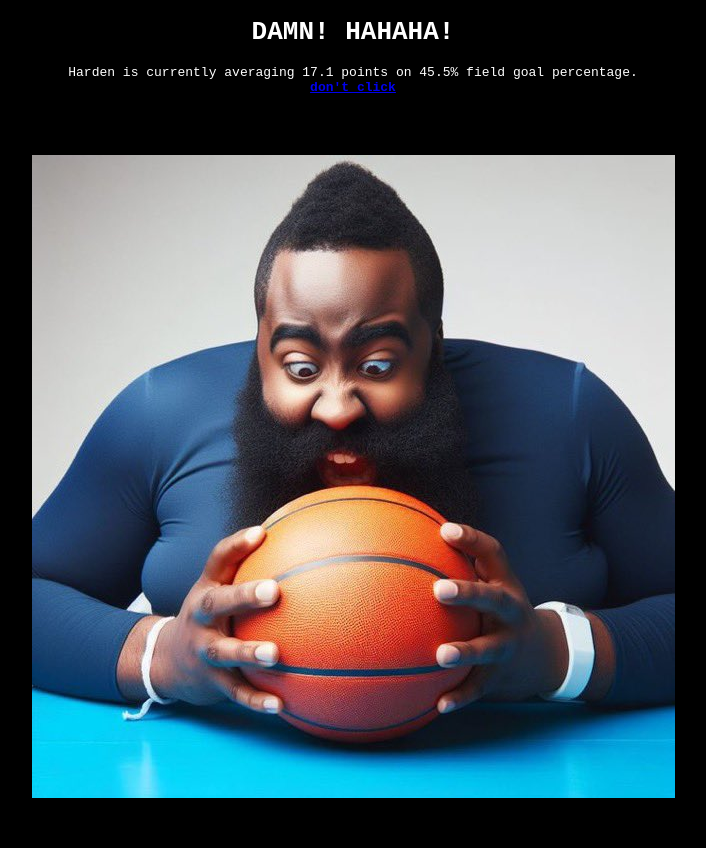
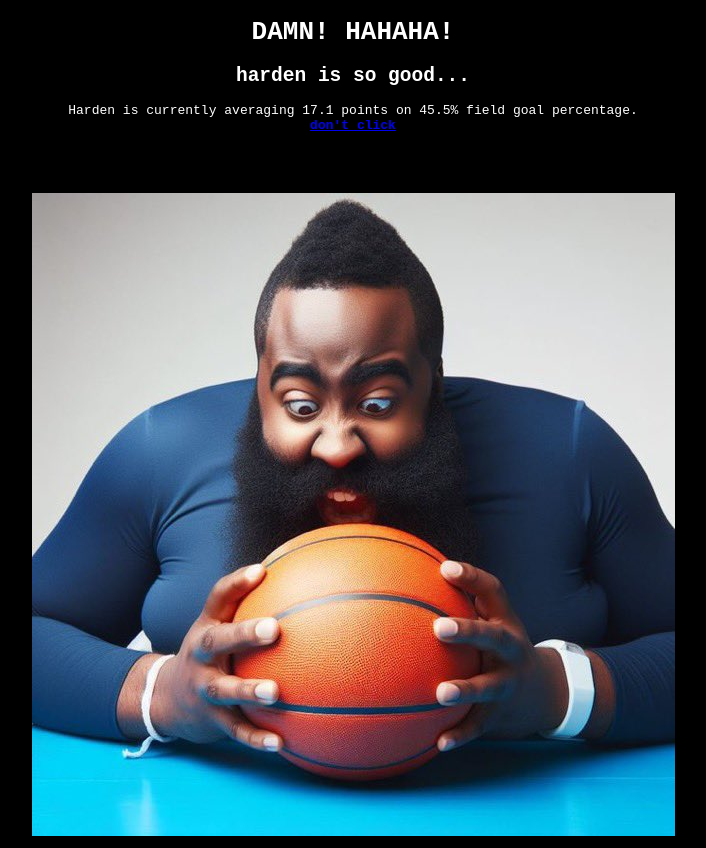
Before and after one commit to drinkingwateronly/hardenBall, a plain HTML site: page index.html in a window 1280 px wide. Shown: the whole page, without its empty margins (287-993 px from the left). Before the commit the page ends 810 px from the top, so only its background shows below. Drawn offline with Linux system fonts and the light colour scheme.

Commit message:
patch 0.02

```diff
--- a/index.html
+++ b/index.html
@@ -11,6 +11,7 @@
 </head>
 <body>
     <h1>DAMN! HAHAHA!</h1>
+    <h2>harden is so good...</h2>
     Harden is currently averaging 17.1 points on 45.5% field goal percentage.
     <br>
     <a href="https://youtu.be/s4cJxyCc_Gg?t=111"><b>don't click</b></a><br>
```
